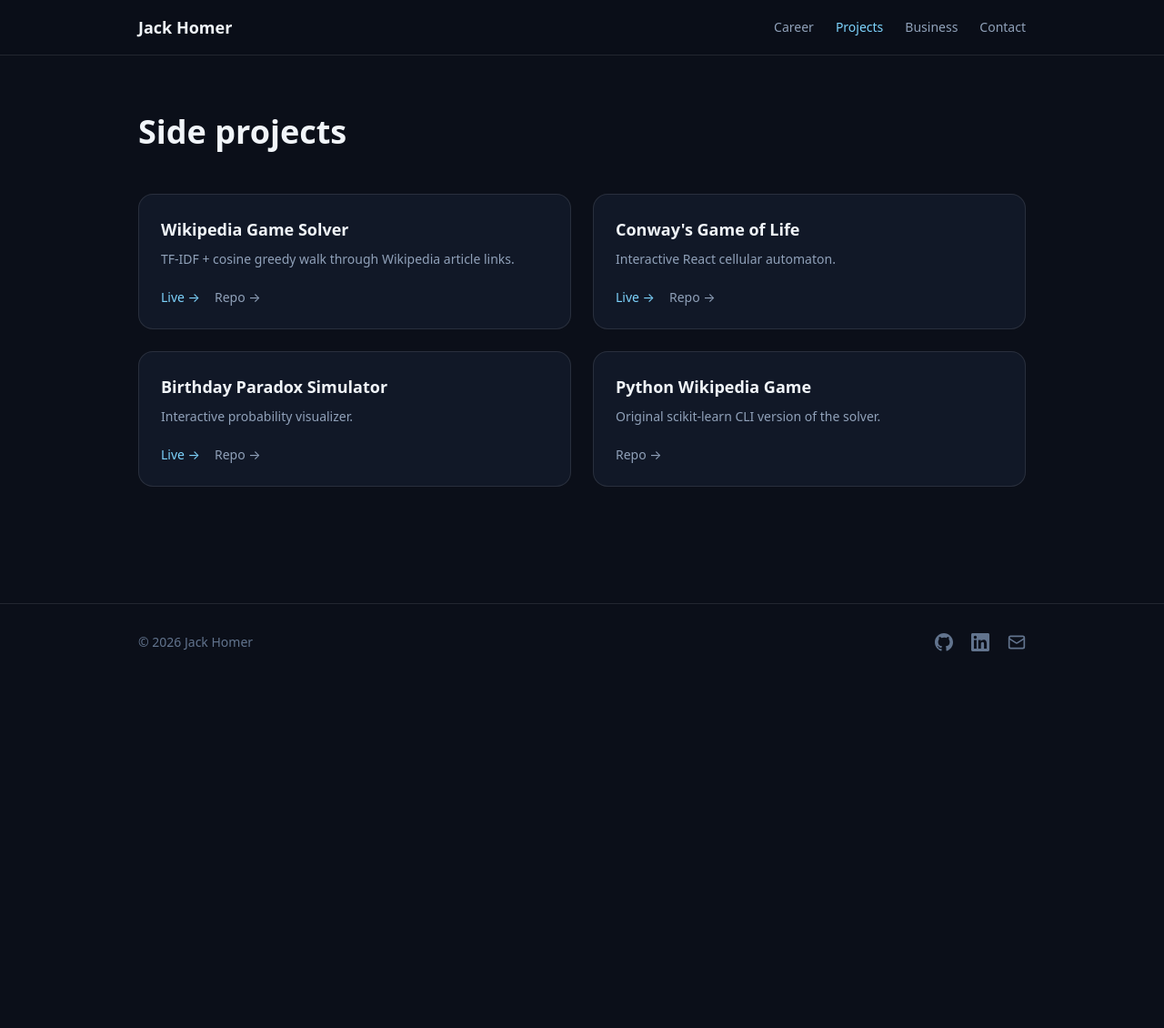
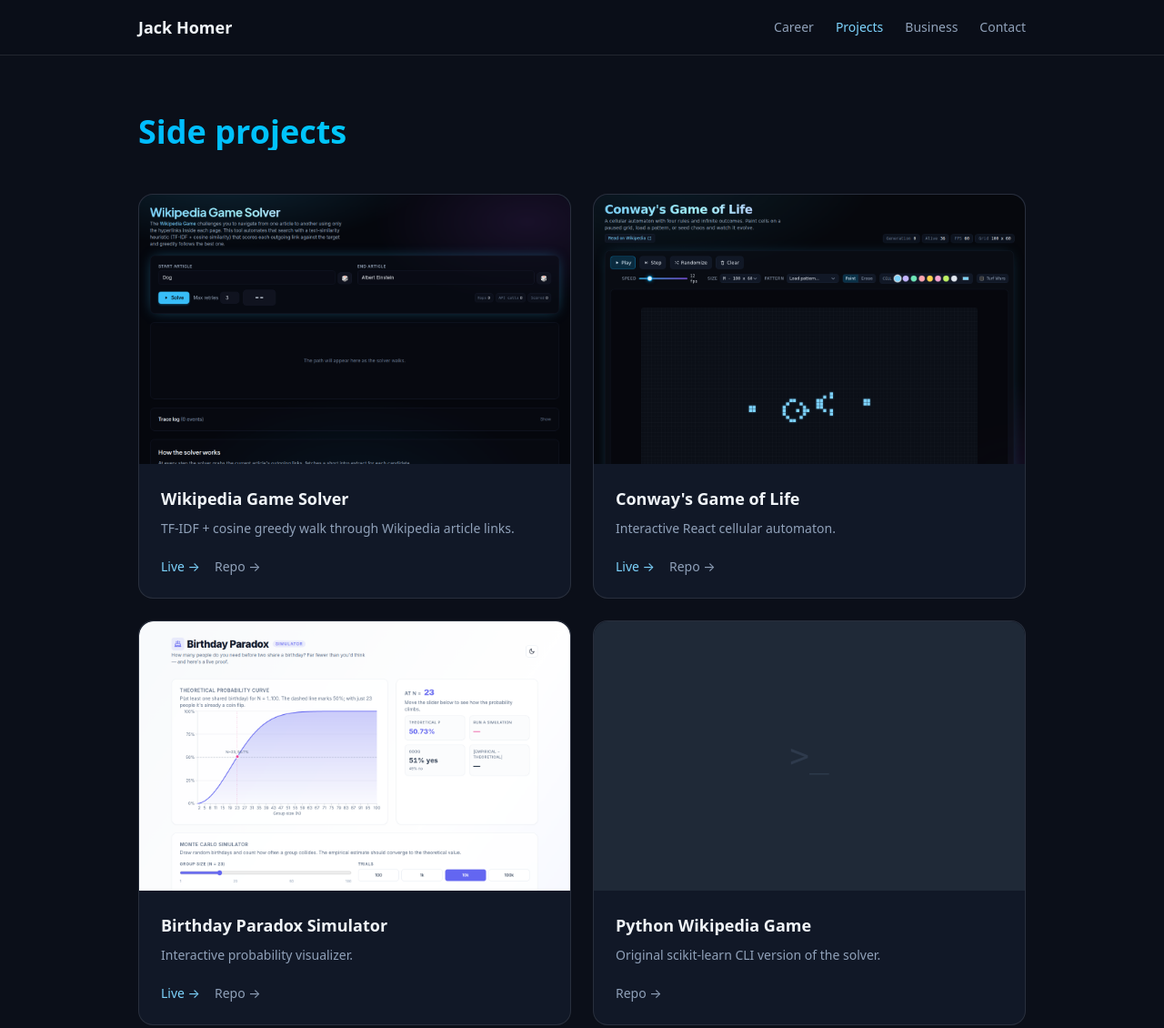
Before and after one commit to jhomer192/jhomer192.github.io, an Astro site: page /projects in a window 1280 px wide. Shown: the top 1130 px of the page at 91% size. Before the commit the page ends 800 px from the top, so only its background shows below. Built offline with nearby package versions, Linux system fonts and the light colour scheme; Astro itself is replaced by a stand-in of ours.

Commit message:
Add project screenshots, hover lifts, and gradient headings

```diff
--- a/src/pages/projects.astro
+++ b/src/pages/projects.astro
@@ -7,35 +7,54 @@ const projects = [
     description: 'TF-IDF + cosine greedy walk through Wikipedia article links.',
     live: 'https://jhomer192.github.io/wikipedia-game-solver/',
     repo: 'https://github.com/jhomer192/wikipedia-game-solver',
+    screenshot: '/screenshots/wikipedia-game-solver.webp',
   },
   {
     title: "Conway's Game of Life",
     description: 'Interactive React cellular automaton.',
     live: 'https://jhomer192.github.io/game-of-life/',
     repo: 'https://github.com/jhomer192/game-of-life',
+    screenshot: '/screenshots/game-of-life.webp',
   },
   {
     title: 'Birthday Paradox Simulator',
     description: 'Interactive probability visualizer.',
     live: 'https://jhomer192.github.io/birthday-paradox/',
     repo: 'https://github.com/jhomer192/birthday-paradox',
+    screenshot: '/screenshots/birthday-paradox.webp',
   },
   {
     title: 'Python Wikipedia Game',
     description: 'Original scikit-learn CLI version of the solver.',
     live: null,
     repo: 'https://github.com/jhomer192/WikipediaGame',
+    screenshot: null,
   },
 ];
 ---
 
 <Base title="Side Projects - Jack Homer" description="Jack Homer's side projects - Wikipedia game solver, Game of Life, birthday paradox, and more.">
   <div class="mx-auto max-w-5xl px-6 py-16">
-    <h1 class="text-4xl font-bold text-slate-100 mb-12">Side projects</h1>
+    <h1 class="text-4xl font-bold mb-12 bg-gradient-to-r from-sky-400 via-cyan-400 to-violet-400 bg-clip-text text-transparent">Side projects</h1>
 
     <div class="grid grid-cols-1 gap-6 sm:grid-cols-2">
       {projects.map((project) => (
-        <div class="flex flex-col rounded-2xl border border-white/10 bg-ink-800 p-6">
+        <div class="flex flex-col rounded-2xl border border-white/10 bg-ink-800 overflow-hidden transition-all duration-200 hover:border-accent-500/50 hover:bg-ink-700 hover:-translate-y-1 hover:shadow-lg hover:shadow-accent-500/10">
+          {project.screenshot ? (
+            <a href={project.live ?? project.repo} target="_blank" rel="noopener noreferrer" class="block overflow-hidden">
+              <img
+                src={project.screenshot}
+                alt={`${project.title} screenshot`}
+                class="w-full aspect-[16/10] object-cover object-top rounded-t-2xl"
+                loading="lazy"
+              />
+            </a>
+          ) : (
+            <div class="w-full aspect-[16/10] bg-ink-700 rounded-t-2xl flex items-center justify-center text-slate-600 select-none">
+              <span class="font-mono text-4xl opacity-40">&gt;_</span>
+            </div>
+          )}
+          <div class="flex flex-col flex-1 p-6">
             <h2 class="text-lg font-semibold text-slate-100 mb-2">{project.title}</h2>
             <p class="text-sm text-slate-400 leading-relaxed flex-1">{project.description}</p>
             <div class="mt-5 flex flex-wrap gap-4 text-sm">
@@ -59,6 +78,7 @@ const projects = [
               </a>
             </div>
           </div>
+        </div>
       ))}
     </div>
   </div>
```
Also changed, not shown: public/screenshots/birthday-paradox.webp (added), public/screenshots/game-of-life.webp (added), public/screenshots/wikipedia-game-solver.webp (added). Lines whose indentation alone changed are shown as unchanged.
